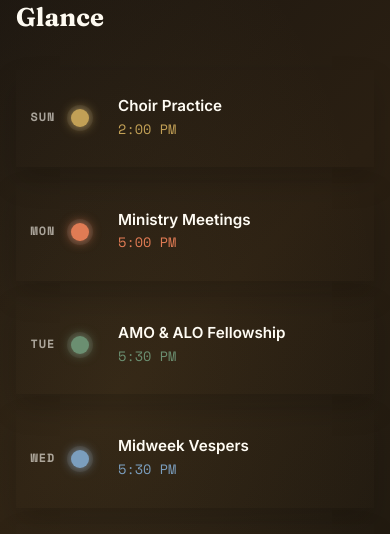
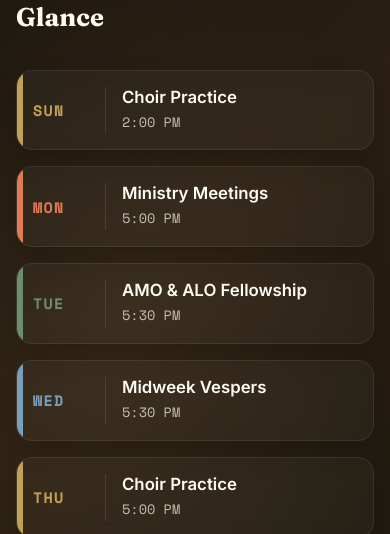
Before and after one commit to pendo-suzzy/KARUSDA-page, a React (Vite) app: page / in a window 390 px wide. Shown: the part 1034-1568 px from the top of the page. Built offline with nearby package versions, Linux system fonts and the light colour scheme; no server answers; the database is empty.

Commit message:
changed the layout for small media screen layout for the Weekly Activities at a Glance

```diff
--- a/src/pages/Home.css
+++ b/src/pages/Home.css
@@ -361,12 +361,15 @@
   }
   .week-schedule__timeline {
     grid-template-columns: repeat(3, 1fr);
-  }
-  .week-day-card:nth-child(even) {
-    transform: translateY(0);
+    gap: 1.5rem 1rem;
   }
   .week-day-card {
-    box-shadow: 0 14px 28px rgba(0,0,0,0.16);
+    background: rgba(255, 252, 244, 0.03);
+    border: 1px solid rgba(255, 252, 244, 0.08);
+    border-radius: 12px;
+    padding: 1.25rem 1rem;
+    box-shadow: 0 8px 24px rgba(0,0,0,0.2);
+    backdrop-filter: blur(8px);
   }
   .week-schedule__timeline::before {
     display: none;
@@ -383,26 +386,54 @@
   }
   .week-schedule__timeline {
     grid-template-columns: 1fr;
+    gap: 1rem;
+    padding: 0 0.5rem;
   }
   .week-day-card {
     flex-direction: row;
     align-items: center;
+    justify-content: flex-start;
     text-align: left;
-    gap: 1rem;
-    padding: 1rem;
+    gap: 1.25rem;
+    padding: 1rem 1.25rem;
+    border-radius: 16px;
+    position: relative;
+    overflow: hidden;
+  }
+  /* Accent edge based on the day's color */
+  .week-day-card::before {
+    content: '';
+    position: absolute;
+    left: 0;
+    top: 0;
+    bottom: 0;
+    width: 6px;
+    background: var(--day-color, var(--gold));
+  }
+  .week-day-card__day {
+    font-size: 0.95rem;
+    margin: 0;
+    width: 3.5rem; /* Fixed width to align info nicely */
+    flex-shrink: 0;
+    color: var(--day-color, var(--gold));
+  }
+  .week-day-card__dot {
+    display: none; /* Hide the dot, using accent edge instead */
   }
   .week-day-card__info {
-    padding: 0.75rem 0.8rem;
+    padding: 0;
+    border-left: 1px solid rgba(255, 252, 244, 0.1);
+    padding-left: 1.25rem;
+    display: flex;
+    flex-direction: column;
+    gap: 0.2rem;
   }
   .week-day-card__label {
-    font-size: 0.95rem;
+    font-size: 1.05rem;
   }
   .week-day-card__time {
     font-size: 0.85rem;
-  }
-  .week-day-card__dot {
-    width: 18px;
-    height: 18px;
+    color: rgba(255, 252, 244, 0.7);
   }
 }
 
@@ -412,9 +443,14 @@
   }
   .week-schedule__timeline {
     grid-template-columns: 1fr;
+    padding: 0;
   }
   .week-day-card {
-    padding: 0.9rem;
+    padding: 1rem;
+    gap: 1rem;
+  }
+  .week-day-card__info {
+    padding-left: 1rem;
   }
   .week-schedule__title {
     font-size: 1.6rem;
```
